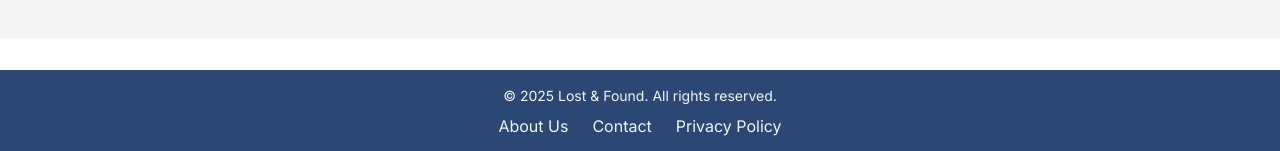
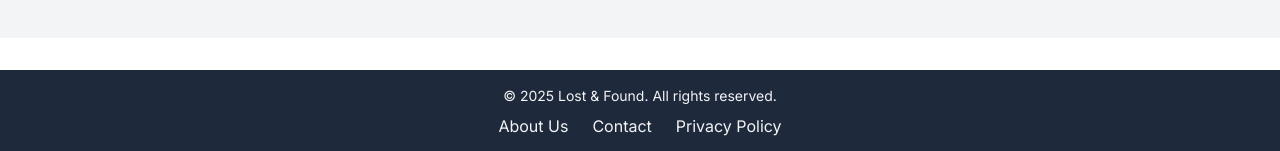
Before and after one commit to Krishna-Mehta-135/lostandfound, a React (Vite) app in the folder client/: page / in a window 1280 px wide. Shown: the part 978-1129 px from the top of the page. Built offline with nearby package versions, Linux system fonts and the light colour scheme; no server answers.

Commit message:
minor ui changes in v1

```diff
--- a/client/src/Modals/ViewDetailsModal.jsx
+++ b/client/src/Modals/ViewDetailsModal.jsx
@@ -40,7 +40,6 @@ const ViewDetailsDialog = ({ item }) => {
       setFetchedItem(res.data.data);
       setAnswers(new Array(res.data.data.verificationQuestions.length).fill(""));
     } catch {
-      // Optional: show a user-friendly error alert
     } finally {
       setLoading(false);
     }
--- a/client/src/components/Footer.jsx
+++ b/client/src/components/Footer.jsx
@@ -2,7 +2,7 @@ import React from 'react';
 
 const Footer = () => {
   return (
-    <footer className="bg-[#2b4875] text-gray-100 py-4 mt-8">
+    <footer className="bg-[#1E293B] text-gray-100 py-4 mt-8">
       <div className=" mx-auto px-4 text-center">
         <p className="text-sm">© {new Date().getFullYear()} Lost & Found. All rights reserved.</p>
         <div className="mt-2">
```
